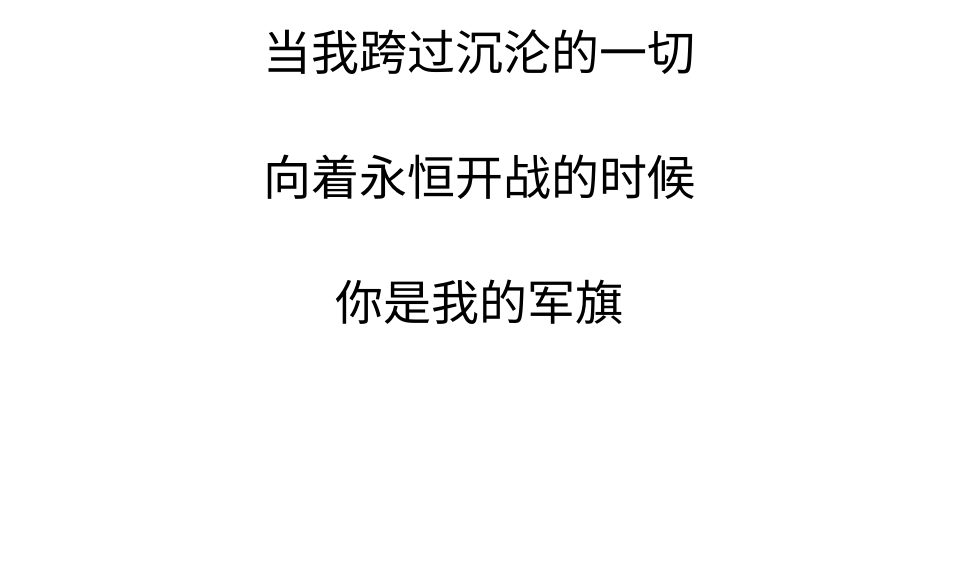
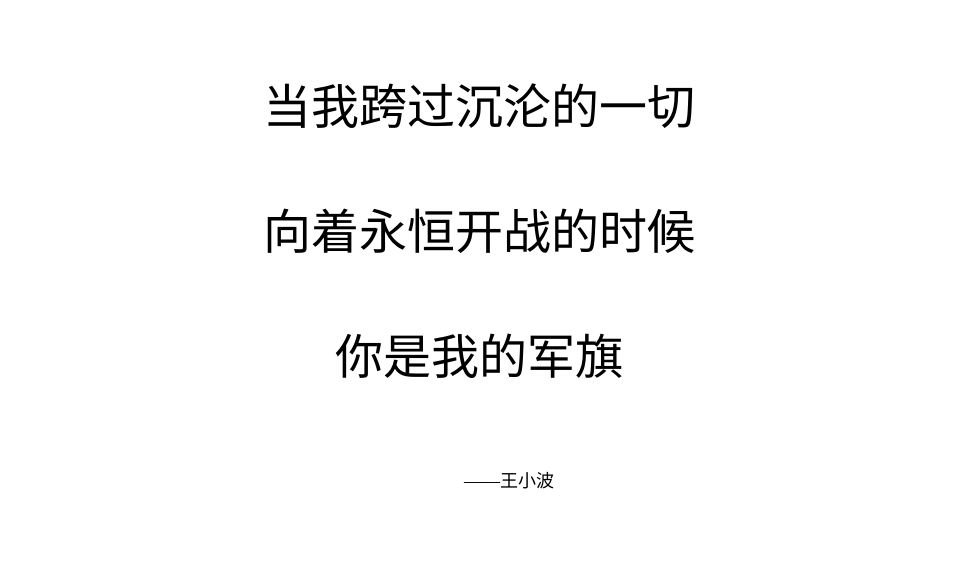
Before and after one commit to winteris/winteris.github.io, a plain HTML site: page index.html in a window 1280 px wide. Shown: the part 214-800 px from the top of the page, without its empty margins (161-1118 px from the left). Drawn offline with Linux system fonts and the light colour scheme.

Commit message:
Update index.html

```diff
--- a/index.html
+++ b/index.html
@@ -7,7 +7,7 @@
 
 
 <table width=900 align=center border=0>
-<br><br>
+<br><br><br><br><br>
 <tr><td><h1>晏梓最好看</h1></td></tr>
 <tr><td><br><hr></td></tr>
 </table>
@@ -17,7 +17,12 @@
 
 向着永恒开战的时候<br><br>
 
-你是我的军旗<br><br></td>
+你是我的军旗<br><br>
+  &nbsp;&nbsp;&nbsp;&nbsp;
+  <font size="4">
+    ——王小波
+  </font>
+  </td>
 
 </font></p>
 
```
